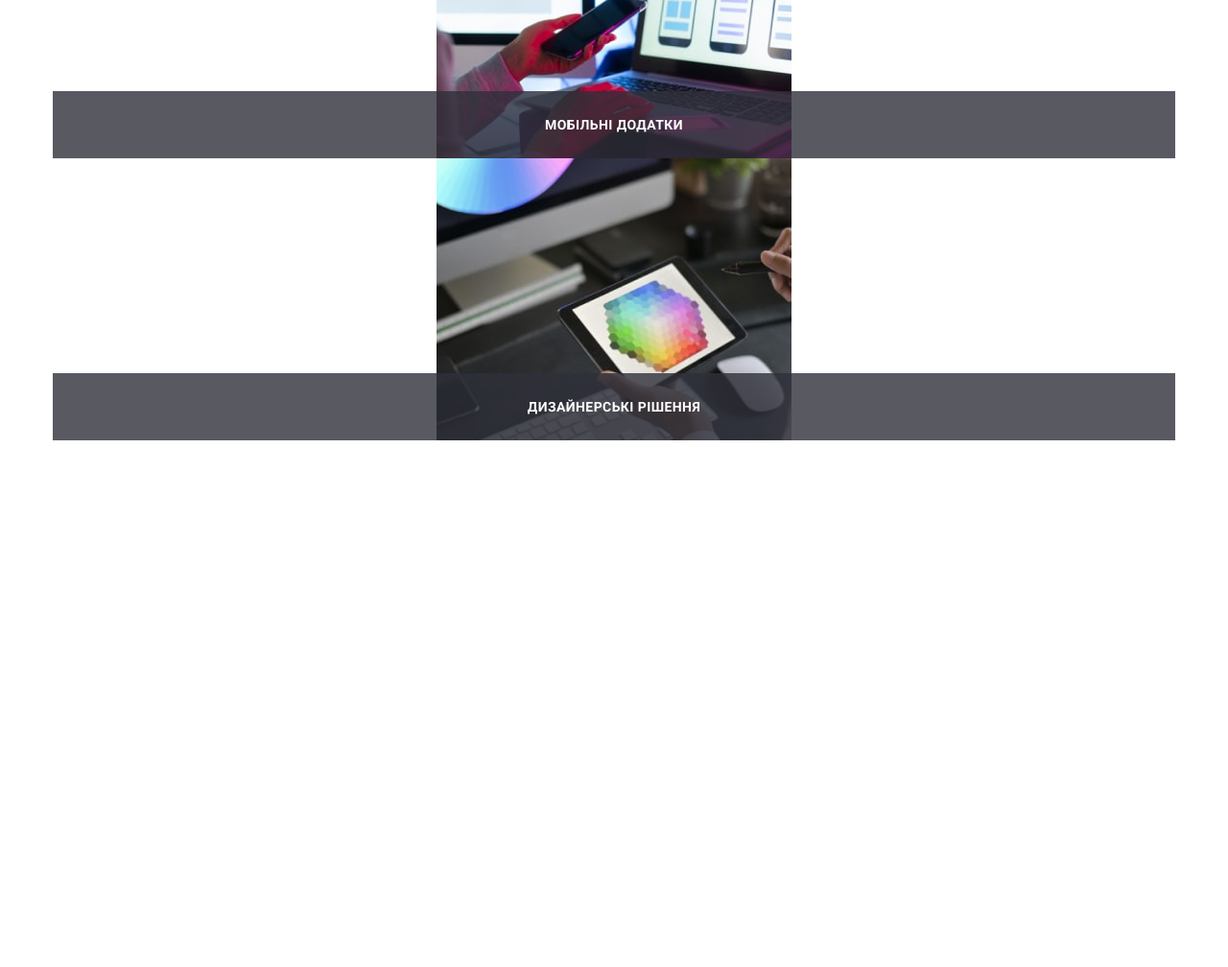
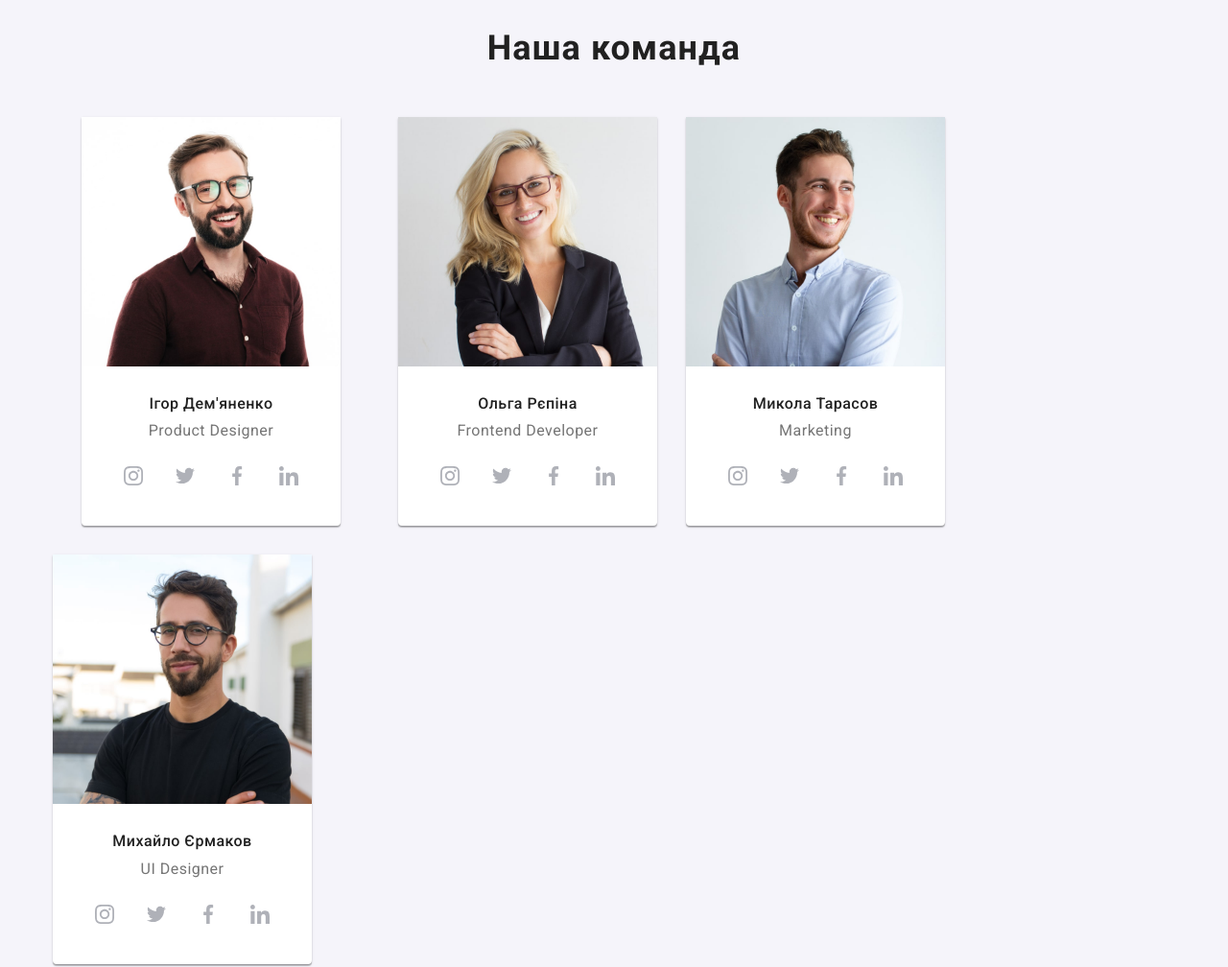
Before and after one commit to Yul1aPedchenko/WebStudio-SCSS, a plain HTML site: page index.html in a window 1280 px wide. Shown: the part 1580-2588 px from the top of the page at 96% size. Before the commit the page ends 2039 px from the top, so only its background shows below. Drawn offline with nearby package versions, Linux system fonts and the light colour scheme.

Commit message:
hw part 2

```diff
--- a/index.html
+++ b/index.html
@@ -161,13 +161,13 @@
                 </div>
             </section>
 
-            <!-- <section class="team">
+            <section class="team">
                 <div class="container">
                     <h2 class="team__title">Наша команда</h2>
                         <ul class="team__list">
                             <li class="team__card">
-                                    <div>
-                                        <img src="img/i.jpg" alt="" class="team__img">
+                                    <div class="team__img-wrap">
+                                        <img src="img/i.jpg" alt="people" class="team__img">
                                     </div>
                                     <h4 class="team__name">Ігор Дем'яненко</h4>
                                     <p class="team__position">Product Designer</p>
@@ -205,8 +205,8 @@
                                     </div>
                             </li>
                             <li class="team__card">
-                                    <div>
-                                        <img src="img/o.jpg" alt="" class="team__img">
+                                    <div class="team__img-wrap">
+                                        <img src="img/o.jpg" alt="people" class="team__img">
                                     </div>
                                     <h4 class="team__name">Ольга Рєпіна</h4>
                                     <p class="team__position">Frontend Developer</p>
@@ -244,8 +244,8 @@
                                     </div>
                             </li>
                             <li class="team__card">
-                                    <div>
-                                        <img src="img/mk.jpg" alt="" class="team__img">
+                                    <div class="team__img-wrap">
+                                        <img src="img/mk.jpg" alt="people" class="team__img">
                                     </div>
                                     <h4 class="team__name">Микола Тарасов</h4>
                                     <p class="team__position">Marketing</p>
@@ -283,8 +283,8 @@
                                     </div>
                             </li>
                             <li class="team__card">
-                                    <div>
-                                        <img src="img/m.jpg" alt="" class="team__img">
+                                <div class="team__img-wrap">
+                                    <img src="img/m.jpg" alt="people" class="team__img">
                                 </div>
                                 <h4 class="team__name">Михайло Єрмаков</h4>
                                 <p class="team__position">UI Designer</p>
@@ -323,8 +323,7 @@
                             </li>
                         </ul>
                 </div>
-
-            </section> -->
+            </section>
 
             <!-- <section class="customers">
                 <div class="container">
--- a/scss/base/_mixins.scss
+++ b/scss/base/_mixins.scss
@@ -11,7 +11,7 @@
     transition: background-color 250ms $timeFunction;
 }
 
-@mixin section_title() {
+@mixin section_desktop-title() {
     color: $titleTextColor;
     font-size: 36px;
     font-weight: 700;
@@ -19,3 +19,12 @@
     text-align: center;
     margin-bottom: 50px;
 }
+
+@mixin section_title() {
+    color: $titleTextColor;
+    font-size: 28px;
+    font-weight: 700;
+    letter-spacing: 0.84px;
+    text-align: center;
+    margin-bottom: 30px;
+}
--- a/scss/components/_activity.scss
+++ b/scss/components/_activity.scss
@@ -11,7 +11,8 @@
         @include section_title();
     }
     .activity__list {
-        @extend %flex-box;
+        display: flex;
+        justify-content: space-between;
     }
     .activity__img {
         width: 370px;
--- a/scss/components/_team.scss
+++ b/scss/components/_team.scss
@@ -1,16 +1,12 @@
 .team {
     background-color: $teamBgColor;
-    padding-top: 94px;
-    padding-bottom: 94px;
+    padding-top: 60px;
+    padding-bottom: 60px;
     &__title {
         @include section_title;
     }
-    &__list {
-        display: flex;
-        margin-right: 30px;
-    }
     &__img {
-        width: 270px;
+        width: 450px;
     }
     &__name {
         color: $titleTextColor;
@@ -35,7 +31,7 @@
     &__social-net-list {
         display: flex;
         align-items: center;
-        margin-left: 32px;
+        margin-left: 122px;
         margin-top: 16px;
     }
     &__item:not(:last-child) {
@@ -47,13 +43,13 @@
 }
 
 .team__card {
-    width: 270px;
+    width: 450px;
     box-shadow: 0px 2px 1px 0px rgba(0, 0, 0, 0.20), 0px 1px 1px 0px rgba(0, 0, 0, 0.14), 0px 1px 3px 0px rgba(0, 0, 0, 0.12);
     border-radius: 0px 0px 4px 4px;
     padding-bottom: 30px;
     background-color: $primaryBgColor;
     &:not(:last-child) {
-        margin-right: 30px;
+        margin-bottom: 30px;
     }
 }
 
@@ -96,3 +92,57 @@
         fill: $secondaryTextColor;
      }
  }
+
+
+ @media screen and (min-width: 768px) {
+    .team__list {
+        display: flex;
+        flex-wrap: wrap;
+    }
+    .team__card {
+        width: 354px;
+        &:nth-child(odd) {
+            margin-right: 30px;
+        }
+        &:nth-child(-n + 2) {
+            margin-bottom: 30px;
+        }
+    }
+    .team__img {
+        width: 354px;
+    }
+    .team__social-net-list {
+        margin-left: 74px;
+    }
+ }
+
+@media screen and (min-width: 1200px) {
+    .team {
+        padding-top: 94px;
+        padding-bottom: 94px;
+    }
+    .team__list {
+        display: flex;
+    }
+    .team__card {
+        width: 270px;
+    }
+    .team__card:not(:last-child) {
+        margin-left: 30px;
+    }
+    .team__img {
+        width: 270px;
+    }
+    .team__title {
+        @include section_desktop-title();
+    }
+    .team__social-net {
+        width: 206px;
+    }
+    .team__social-net-list {
+        margin-left: 32px;
+    }
+    .team__item:not(:last-child) {
+        margin-right: 10px;
+    }
+}
```
Also changed, not shown: css/main.css, css/main.min.css, 2 other files. Lines whose indentation alone changed are shown as unchanged.
